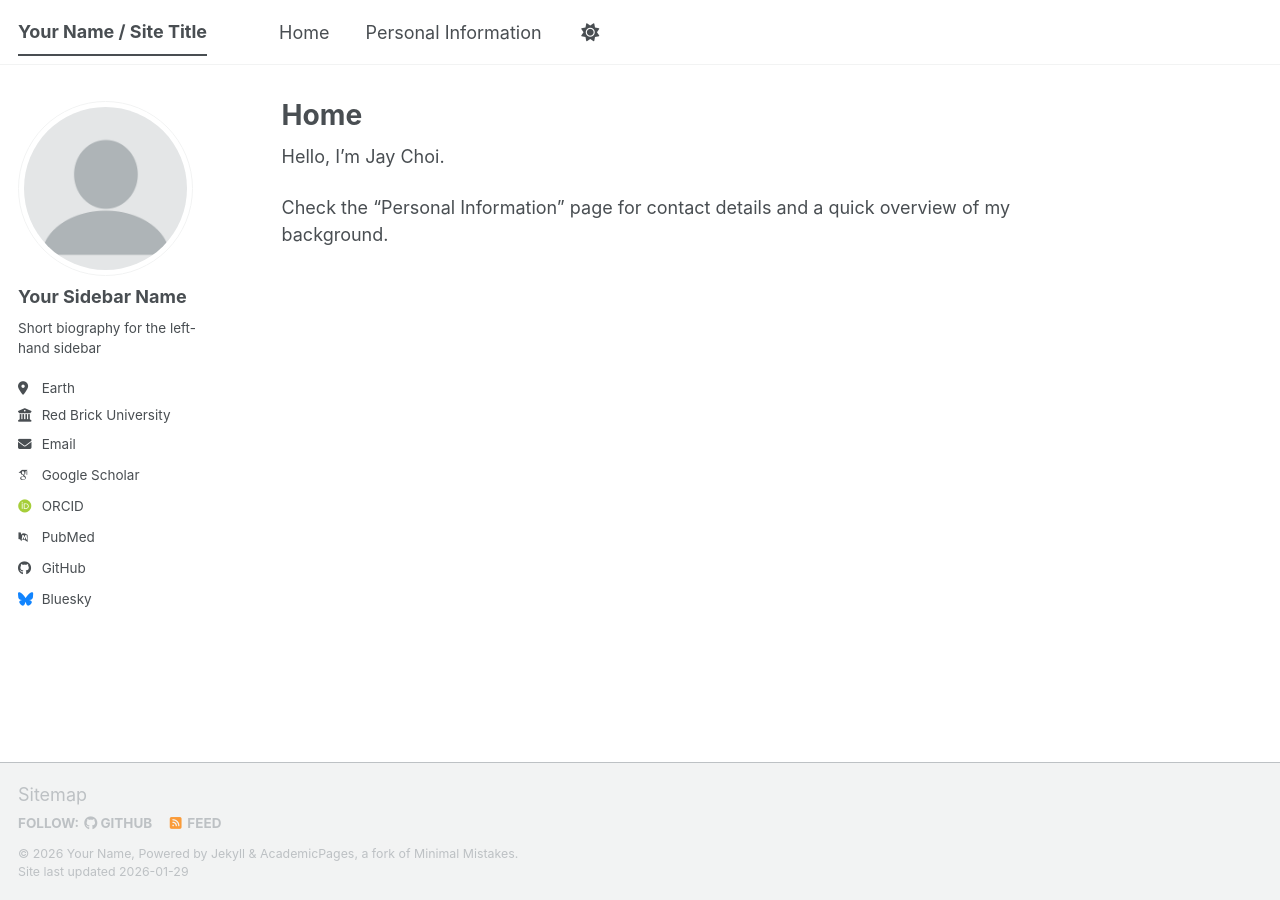
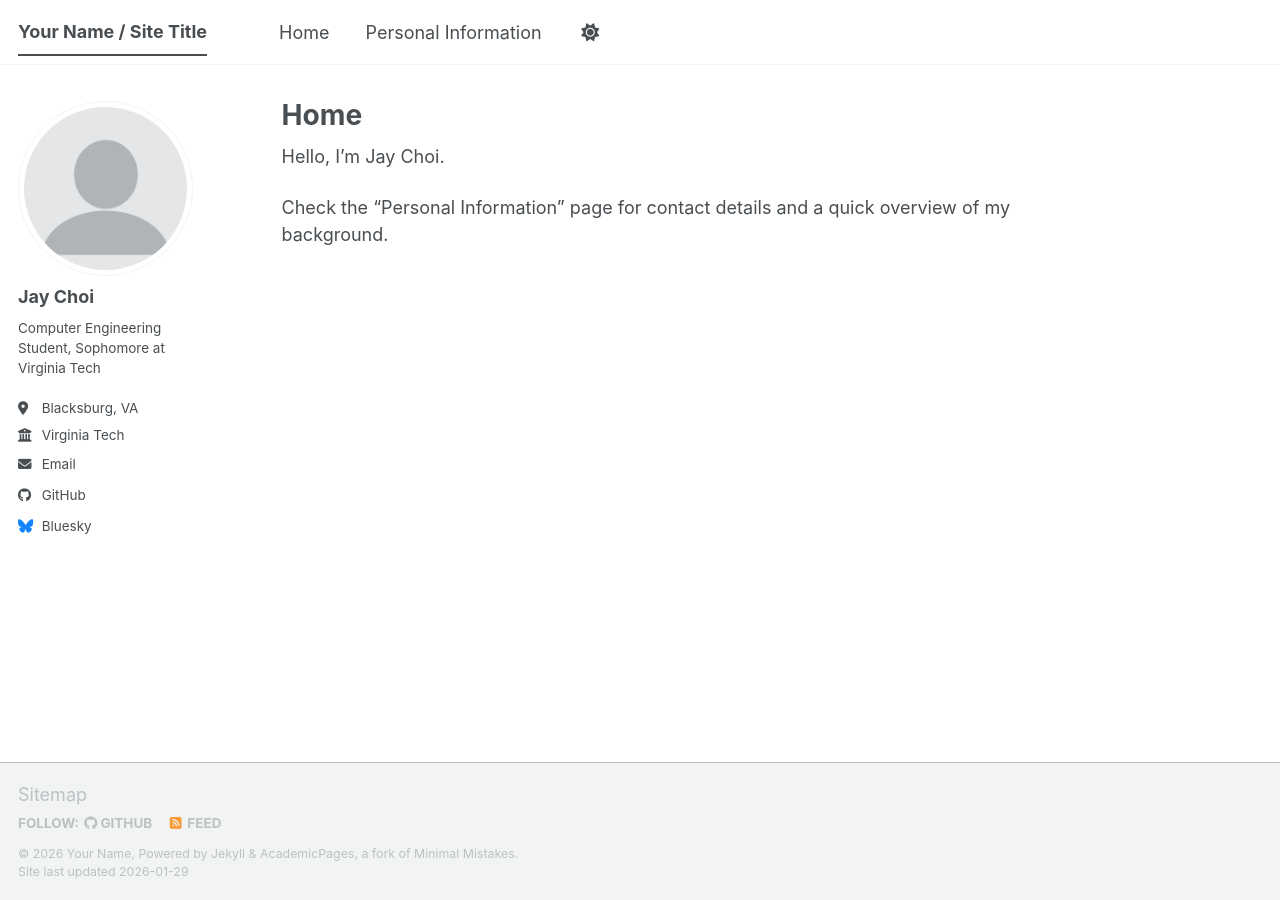
Before and after one commit to jchoi0512/jchoi0512.github.io, a Jekyll site: the page built from _pages/about.md, in a window 1280 px wide. Built offline with Jekyll 4.4.1, drawn with Linux system fonts in a browser that asks for light colours; some web fonts are replaced; a script bundle is joined from its source files by our own code; library files that are not in the unit come from our copies.

Commit message:
Update _config.yml

```diff
--- a/_config.yml
+++ b/_config.yml
@@ -24,24 +24,21 @@
 author:
   # Biographic information
   avatar           : "profile.png"
-  name             : "Your Sidebar Name"
+  name             : "Jay Choi"
   pronouns         : # example: "she/her"
-  bio              : "Short biography for the left-hand sidebar"
-  location         : "Earth"
-  employer         : "Red Brick University"
+  bio              : "Computer Engineering Student, Sophomore at Virginia Tech"
+  location         : "Blacksburg, VA"
+  employer         : "Virginia Tech"
   uri              : # URL
-  email            : "none@example.org"
+  email            : "jchoi12@vt.edu"
 
   # Academic websites
   academia         : # URL
   arxiv            : # URL - Update with the correct link to your profile
-  googlescholar    : "https://scholar.google.com/citations?user=PS_CX0AAAAAJ"
   inspire-hep      : # URL
   impactstory      : # URL
-  orcid            : "https://orcid.org/yourorcidurl"
   semantic         : # URL
   ssrn             : # URL
-  pubmed           : "https://www.ncbi.nlm.nih.gov/pubmed/?term=john+snow"
   researchgate     : # URL
   scopus           : # URL
   zotero           : # URL
```
